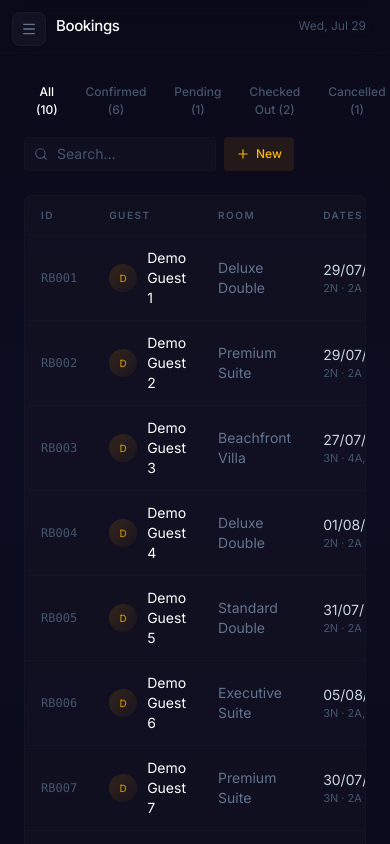
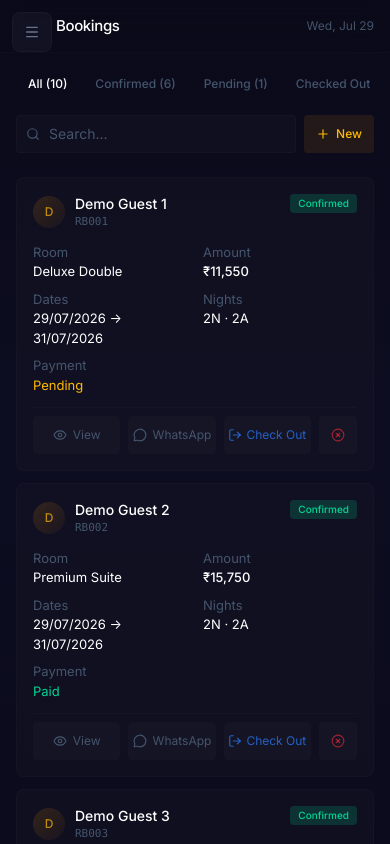
Before and after one commit to ehsaneyyy/resort-book, a React (Vite) app: page /bookings in a window 390 px wide. Shown: the top 844 px of the page. Built offline with nearby package versions, Linux system fonts and the light colour scheme.

Commit message:
core dashboard pages and supporting UI components for management of bookings, guests, and seasonal pricing

```diff
--- a/src/components/ConfirmDialog.jsx
+++ b/src/components/ConfirmDialog.jsx
@@ -34,13 +34,13 @@ export default function ConfirmDialog({ title, message, onConfirm, onCancel, var
           <button
             ref={btnRef}
             onClick={onConfirm}
-            className={`flex-1 py-2 ${s.btn} font-medium rounded text-[12px] transition-colors`}
+            className={`flex-1 py-2.5 ${s.btn} font-medium rounded text-[12px] transition-colors`}
           >
             {confirmText}
           </button>
           <button
             onClick={onCancel}
-            className="px-5 py-2 bg-dark-700 hover:bg-dark-600 text-slate-400 text-[12px] font-medium rounded transition-colors"
+            className="px-5 py-2.5 bg-dark-700 hover:bg-dark-600 text-slate-400 text-[12px] font-medium rounded transition-colors"
           >
             Cancel
           </button>
--- a/src/components/Layout.jsx
+++ b/src/components/Layout.jsx
@@ -1,22 +1,24 @@
+import { useState } from 'react';
 import { Outlet, useLocation } from 'react-router-dom';
 import Sidebar from './Sidebar';
 
 export default function Layout() {
+  const [sidebarOpen, setSidebarOpen] = useState(false);
   const location = useLocation();
   const pageName = location.pathname === '/' ? 'Dashboard' : location.pathname.slice(1).charAt(0).toUpperCase() + location.pathname.slice(2);
   const today = new Date().toLocaleDateString('en-US', { weekday: 'short', month: 'short', day: 'numeric' });
 
   return (
     <div className="min-h-screen">
-      <Sidebar />
+      <Sidebar sidebarOpen={sidebarOpen} onToggle={() => setSidebarOpen(prev => !prev)} />
       <div className="lg:ml-56">
         <header className="sticky top-0 z-30 bg-dark-900/70 backdrop-blur-md border-b border-white/[0.02]">
-          <div className="flex items-center justify-between h-13 px-6 pl-14 lg:pl-6">
+          <div className="flex items-center justify-between h-13 px-4 sm:px-6 pl-14 lg:pl-6">
             <h1 className="text-[15px] font-medium text-white tracking-tight">{pageName}</h1>
             <span className="text-[12px] text-slate-600">{today}</span>
           </div>
         </header>
-        <main className="p-6">
+        <main className="p-4 sm:p-6">
           <Outlet />
         </main>
       </div>
--- a/src/components/Modal.jsx
+++ b/src/components/Modal.jsx
@@ -3,13 +3,13 @@ export default function Modal({ title, onClose, children }) {
     <div className="fixed inset-0 z-50 flex items-center justify-center p-4">
       <div className="absolute inset-0 bg-black/60 backdrop-blur-sm" onClick={onClose} />
       <div className="relative w-full max-w-2xl max-h-[90vh] bg-dark-800/95 rounded-lg border border-white/[0.02] overflow-y-auto mx-2 sm:mx-4">
-        <div className="sticky top-0 bg-dark-800/95 border-b border-white/[0.02] px-5 py-3.5 flex items-center justify-between z-10">
+        <div className="sticky top-0 bg-dark-800/95 border-b border-white/[0.02] px-4 sm:px-5 py-3.5 flex items-center justify-between z-10">
           <h3 className="text-sm font-medium text-white">{title}</h3>
           <button onClick={onClose} className="p-1.5 text-slate-600 hover:text-amber-400 transition-colors">
             <svg className="w-4 h-4" fill="none" stroke="currentColor" viewBox="0 0 24 24"><path strokeLinecap="round" strokeLinejoin="round" strokeWidth={2} d="M6 18L18 6M6 6l12 12" /></svg>
           </button>
         </div>
-        <div className="p-5">{children}</div>
+        <div className="p-4 sm:p-5">{children}</div>
       </div>
     </div>
   );
--- a/src/components/Sidebar.jsx
+++ b/src/components/Sidebar.jsx
@@ -15,8 +15,7 @@ const navItems = [
   { to: '/settings', icon: Settings, label: 'Settings' },
 ];
 
-export default function Sidebar() {
-  const [open, setOpen] = useState(false);
+export default function Sidebar({ sidebarOpen, onToggle }) {
   const [showQuickAdd, setShowQuickAdd] = useState(false);
   const location = useLocation();
   const { bookings } = useStore();
@@ -24,13 +23,13 @@ export default function Sidebar() {
 
   return (
     <>
-      <button onClick={() => setOpen(true)} className="lg:hidden fixed top-3 left-3 z-50 p-2 bg-dark-800/80 border border-white/[0.03] rounded-lg text-slate-500">
-        <Menu className="w-4 h-4" />
+      <button onClick={onToggle} className="lg:hidden fixed top-3 left-3 z-50 flex items-center justify-center w-10 h-10 bg-dark-800/80 border border-white/[0.03] rounded-lg text-slate-500 hover:text-white transition-colors active:scale-95">
+        {sidebarOpen ? <X className="w-4 h-4" /> : <Menu className="w-4 h-4" />}
       </button>
 
-      {open && <div className="fixed inset-0 bg-black/60 z-40 lg:hidden backdrop-blur-sm" onClick={() => setOpen(false)} />}
+      {sidebarOpen && <div className="fixed inset-0 bg-black/60 z-40 lg:hidden backdrop-blur-sm" onClick={onToggle} />}
 
-      <aside className={`fixed top-0 left-0 bottom-0 w-56 bg-dark-800 border-r border-white/[0.02] z-50 transition-transform duration-200 ${open ? 'translate-x-0' : '-translate-x-full'} lg:translate-x-0`}>
+      <aside className={`fixed top-0 left-0 bottom-0 w-56 bg-dark-800 border-r border-white/[0.02] z-50 transition-all duration-200 ease-out ${sidebarOpen ? 'translate-x-0' : '-translate-x-full'} lg:translate-x-0`}>
         <div className="px-5 h-14 flex items-center gap-3 border-b border-white/[0.02]">
           <div className="w-8 h-8 bg-gradient-to-br from-amber-500/80 to-amber-600/80 rounded-lg flex items-center justify-center flex-shrink-0 shadow-sm">
             <span className="text-white text-[11px] font-semibold">RA</span>
@@ -39,8 +38,8 @@ export default function Sidebar() {
             <p className="text-[13px] font-medium text-white truncate">resort-demo</p>
             <p className="text-[9px] text-slate-600 tracking-wide uppercase">Admin Panel</p>
           </div>
-          <button onClick={() => setOpen(false)} className="lg:hidden ml-auto p-1 text-slate-600 hover:text-slate-400 transition-colors">
-            <X className="w-3.5 h-3.5" />
+          <button onClick={onToggle} className="lg:hidden ml-auto flex items-center justify-center w-8 h-8 text-slate-600 hover:text-white rounded-lg transition-colors">
+            <X className="w-4 h-4" />
           </button>
         </div>
 
@@ -51,8 +50,8 @@ export default function Sidebar() {
               <NavLink
                 key={item.to}
                 to={item.to}
-                onClick={() => setOpen(false)}
-                className={`flex items-center gap-3 px-3 py-2 text-[13px] transition-colors ${isActive ? 'text-white border-l-2 border-amber-500/60 bg-white/[0.02]' : 'text-slate-600 hover:text-slate-300 border-l-2 border-transparent'}`}
+                onClick={onToggle}
+                className={`flex items-center gap-3 px-3 py-2.5 min-h-[44px] text-[13px] transition-colors rounded-lg ${isActive ? 'text-white bg-white/[0.04]' : 'text-slate-600 hover:text-slate-300 hover:bg-white/[0.02]'}`}
               >
                 <item.icon className={`w-4 h-4 flex-shrink-0 ${isActive ? 'text-amber-400/80' : ''}`} />
                 <span>{item.label}</span>
@@ -65,7 +64,7 @@ export default function Sidebar() {
         </nav>
 
         <div className="absolute bottom-0 left-0 right-0 p-3 border-t border-white/[0.02]">
-          <button onClick={() => { setOpen(false); setShowQuickAdd(true); }} className="flex items-center gap-3 px-3 py-2 w-full text-[13px] text-slate-600 hover:text-emerald-400 transition-colors border-l-2 border-transparent hover:border-emerald-500/60">
+          <button onClick={() => { onToggle(); setTimeout(() => setShowQuickAdd(true), 200); }} className="flex items-center gap-3 px-3 py-2.5 min-h-[44px] w-full text-[13px] text-slate-600 hover:text-emerald-400 transition-colors rounded-lg hover:bg-white/[0.02]">
             <MessageCircle className="w-4 h-4" />
             <span>Quick Add</span>
             <Plus className="w-3 h-3 ml-auto" />
--- a/src/pages/Bookings.jsx
+++ b/src/pages/Bookings.jsx
@@ -90,25 +90,29 @@ export default function Bookings() {
   return (
     <div className="space-y-6">
       <div className="flex flex-col sm:flex-row sm:items-center justify-between gap-3">
-        <div className="flex gap-1">
+        <div className="flex gap-1 overflow-x-auto pb-1">
           {['all', 'Confirmed', 'Pending', 'Checked Out', 'Cancelled'].map(s => (
-            <button key={s} onClick={() => setFilter(s)} className={`px-3 py-1.5 rounded text-[12px] font-medium transition-colors ${filter === s ? 'text-white' : 'text-slate-600 hover:text-slate-400'}`}>
+            <button key={s} onClick={() => setFilter(s)} className={`px-3 py-1.5 rounded text-[12px] font-medium transition-colors whitespace-nowrap ${filter === s ? 'text-white' : 'text-slate-600 hover:text-slate-400'}`}>
               {s === 'all' ? `All (${stats.total})` : `${s} (${stats[s]})`}
             </button>
           ))}
         </div>
         <div className="flex gap-2">
-          <div className="relative">
+          <div className="relative flex-1 sm:flex-none">
             <Search className="absolute left-2.5 top-1/2 -translate-y-1/2 w-3.5 h-3.5 text-slate-600" />
-            <input value={search} onChange={e => setSearch(e.target.value)} placeholder="Search..." className="pl-8 pr-3 py-1.5 bg-dark-800/50 border border-white/[0.02] rounded text-sm text-white w-48 focus:outline-none focus:border-white/10 placeholder-slate-600" />
+            <input value={search} onChange={e => setSearch(e.target.value)} placeholder="Search..." className="w-full sm:w-48 pl-8 pr-3 py-2 bg-dark-800/50 border border-white/[0.02] rounded text-sm text-white focus:outline-none focus:border-white/10 placeholder-slate-600" />
           </div>
-          <button onClick={openAdd} className="px-3 py-1.5 bg-amber-500/10 hover:bg-amber-500/20 text-amber-400 text-[12px] font-medium rounded transition-colors flex items-center gap-1.5">
+          <button onClick={openAdd} className="px-3 py-2 bg-amber-500/10 hover:bg-amber-500/20 text-amber-400 text-[12px] font-medium rounded transition-colors flex items-center gap-1.5">
             <Plus className="w-3.5 h-3.5" /> New
           </button>
         </div>
       </div>
 
-      <div className="bg-dark-800/50 rounded-lg border border-white/[0.02] overflow-hidden">
+      {filtered.length === 0 ? (
+        <div className="bg-dark-800/50 rounded-lg border border-white/[0.02] py-12 text-center text-sm text-slate-600">No bookings</div>
+      ) : (
+        <>
+          <div className="hidden lg:block bg-dark-800/50 rounded-lg border border-white/[0.02] overflow-hidden">
             <div className="overflow-x-auto">
               <table className="w-full">
                 <thead>
@@ -119,9 +123,7 @@ export default function Bookings() {
                   </tr>
                 </thead>
                 <tbody className="divide-y divide-white/[0.02]">
-              {filtered.length === 0 ? (
-                <tr><td colSpan={7} className="py-12 text-center text-sm text-slate-600">No bookings</td></tr>
-              ) : filtered.map(b => {
+                  {filtered.map(b => {
                     const g = getGuest(b.guestId);
                     const r = getRoom(b.roomId);
                     return (
@@ -147,11 +149,11 @@ export default function Bookings() {
                         </td>
                         <td className="py-3 px-4">
                           <div className="flex gap-1">
-                        <button onClick={() => setDetail(b)} className="p-1 text-slate-600 hover:text-amber-400 transition-colors"><Eye className="w-3.5 h-3.5" /></button>
-                        <button onClick={() => sendWhatsApp(b, 'confirm')} className="p-1 text-slate-600 hover:text-emerald-400 transition-colors"><MessageCircle className="w-3.5 h-3.5" /></button>
-                        {b.status === 'Pending' && <><button onClick={() => update(b.id, 'Confirmed')} className="p-1 text-emerald-500/60 hover:text-emerald-400 transition-colors"><CheckCircle className="w-3.5 h-3.5" /></button><button onClick={() => update(b.id, 'Cancelled')} className="p-1 text-red-500/60 hover:text-red-400 transition-colors"><XCircle className="w-3.5 h-3.5" /></button></>}
-                        {b.status === 'Confirmed' && <><button onClick={() => update(b.id, 'Checked Out')} className="p-1 text-blue-500/60 hover:text-blue-400 transition-colors"><LogOut className="w-3.5 h-3.5" /></button><button onClick={() => update(b.id, 'Cancelled')} className="p-1 text-red-500/60 hover:text-red-400 transition-colors"><XCircle className="w-3.5 h-3.5" /></button></>}
-                        {(b.status === 'Checked Out' || b.status === 'Cancelled') && <button onClick={() => del(b.id)} className="p-1 text-slate-600 hover:text-red-400 transition-colors"><Trash2 className="w-3.5 h-3.5" /></button>}
+                            <button onClick={() => setDetail(b)} className="p-1.5 text-slate-600 hover:text-amber-400 transition-colors"><Eye className="w-3.5 h-3.5" /></button>
+                            <button onClick={() => sendWhatsApp(b, 'confirm')} className="p-1.5 text-slate-600 hover:text-emerald-400 transition-colors"><MessageCircle className="w-3.5 h-3.5" /></button>
+                            {b.status === 'Pending' && <><button onClick={() => update(b.id, 'Confirmed')} className="p-1.5 text-emerald-500/60 hover:text-emerald-400 transition-colors"><CheckCircle className="w-3.5 h-3.5" /></button><button onClick={() => update(b.id, 'Cancelled')} className="p-1.5 text-red-500/60 hover:text-red-400 transition-colors"><XCircle className="w-3.5 h-3.5" /></button></>}
+                            {b.status === 'Confirmed' && <><button onClick={() => update(b.id, 'Checked Out')} className="p-1.5 text-blue-500/60 hover:text-blue-400 transition-colors"><LogOut className="w-3.5 h-3.5" /></button><button onClick={() => update(b.id, 'Cancelled')} className="p-1.5 text-red-500/60 hover:text-red-400 transition-colors"><XCircle className="w-3.5 h-3.5" /></button></>}
+                            {(b.status === 'Checked Out' || b.status === 'Cancelled') && <button onClick={() => del(b.id)} className="p-1.5 text-slate-600 hover:text-red-400 transition-colors"><Trash2 className="w-3.5 h-3.5" /></button>}
                           </div>
                         </td>
                       </tr>
@@ -161,6 +163,45 @@ export default function Bookings() {
               </table>
             </div>
           </div>
+
+          <div className="lg:hidden space-y-3">
+            {filtered.map(b => {
+              const g = getGuest(b.guestId);
+              const r = getRoom(b.roomId);
+              return (
+                <div key={b.id} className="bg-dark-800/50 rounded-lg border border-white/[0.02] p-4">
+                  <div className="flex items-start justify-between mb-3">
+                    <div className="flex items-center gap-2.5">
+                      <div className="w-8 h-8 rounded-full bg-gradient-to-br from-amber-500/15 to-amber-600/5 flex items-center justify-center text-amber-400/70 text-xs font-medium flex-shrink-0">{g?.name.charAt(0) || '?'}</div>
+                      <div>
+                        <p className="text-sm font-medium text-white">{g?.name || 'Unknown'}</p>
+                        <p className="text-[11px] font-mono text-slate-600">{b.id}</p>
+                      </div>
+                    </div>
+                    <span className={`px-2 py-0.5 text-[10px] font-medium rounded ${statusColor(b.status)}`}>{b.status}</span>
+                  </div>
+                  <div className="grid grid-cols-2 gap-y-2 gap-x-4 text-[13px] mb-3">
+                    <div><span className="text-slate-600">Room</span><p className="text-white">{r?.name || b.roomId}</p></div>
+                    <div><span className="text-slate-600">Amount</span><p className="text-white font-medium">{formatCurrency(b.total)}</p></div>
+                    <div><span className="text-slate-600">Dates</span><p className="text-white">{formatDate(b.checkIn)} → {formatDate(b.checkOut)}</p></div>
+                    <div><span className="text-slate-600">Nights</span><p className="text-white">{b.nights}N · {b.adults}A{b.children ? `, ${b.children}C` : ''}</p></div>
+                    <div><span className="text-slate-600">Payment</span><p className={`${b.paymentStatus === 'Paid' ? 'text-emerald-400' : b.paymentStatus === 'Refunded' ? 'text-red-400' : 'text-amber-400'}`}>{b.paymentStatus}</p></div>
+                  </div>
+                  <div className="flex gap-2 pt-2 border-t border-white/[0.02]">
+                    <button onClick={() => setDetail(b)} className="flex-1 flex items-center justify-center gap-1.5 py-2.5 text-[12px] text-slate-600 hover:text-amber-400 bg-white/[0.02] hover:bg-white/[0.04] rounded transition-colors"><Eye className="w-3.5 h-3.5" /> View</button>
+                    <button onClick={() => sendWhatsApp(b, 'confirm')} className="flex-1 flex items-center justify-center gap-1.5 py-2.5 text-[12px] text-slate-600 hover:text-emerald-400 bg-white/[0.02] hover:bg-white/[0.04] rounded transition-colors"><MessageCircle className="w-3.5 h-3.5" /> WhatsApp</button>
+                    {b.status === 'Pending' && <button onClick={() => update(b.id, 'Confirmed')} className="flex-1 py-2.5 text-[12px] text-emerald-500/70 hover:text-emerald-400 bg-white/[0.02] hover:bg-white/[0.04] rounded transition-colors flex items-center justify-center gap-1"><CheckCircle className="w-3.5 h-3.5" /> Confirm</button>}
+                    {b.status === 'Pending' && <button onClick={() => update(b.id, 'Cancelled')} className="py-2.5 px-3 text-[12px] text-red-500/60 hover:text-red-400 bg-white/[0.02] hover:bg-white/[0.04] rounded transition-colors"><XCircle className="w-3.5 h-3.5" /></button>}
+                    {b.status === 'Confirmed' && <button onClick={() => update(b.id, 'Checked Out')} className="flex-1 py-2.5 text-[12px] text-blue-500/70 hover:text-blue-400 bg-white/[0.02] hover:bg-white/[0.04] rounded transition-colors flex items-center justify-center gap-1"><LogOut className="w-3.5 h-3.5" /> Check Out</button>}
+                    {b.status === 'Confirmed' && <button onClick={() => update(b.id, 'Cancelled')} className="py-2.5 px-3 text-[12px] text-red-500/60 hover:text-red-400 bg-white/[0.02] hover:bg-white/[0.04] rounded transition-colors"><XCircle className="w-3.5 h-3.5" /></button>}
+                    {(b.status === 'Checked Out' || b.status === 'Cancelled') && <button onClick={() => del(b.id)} className="flex-1 py-2.5 text-[12px] text-slate-600 hover:text-red-400 bg-white/[0.02] hover:bg-white/[0.04] rounded transition-colors flex items-center justify-center gap-1"><Trash2 className="w-3.5 h-3.5" /> Delete</button>}
+                  </div>
+                </div>
+              );
+            })}
+          </div>
+        </>
+      )}
 
       {detail && (
         <Modal title={`Booking ${detail.id}`} onClose={() => setDetail(null)}>
--- a/src/pages/Rooms.jsx
+++ b/src/pages/Rooms.jsx
@@ -45,9 +45,9 @@ export default function Rooms() {
         </button>
       </div>
 
-      <div className="flex gap-1">
+      <div className="flex gap-1 overflow-x-auto pb-1">
         {types.map(t => (
-          <button key={t} onClick={() => setFilter(t)} className={`px-3 py-1.5 rounded text-[12px] font-medium transition-colors ${filter === t ? 'text-white' : 'text-slate-600 hover:text-slate-400'}`}>{t === 'all' ? 'All' : t}</button>
+          <button key={t} onClick={() => setFilter(t)} className={`px-3 py-1.5 rounded text-[12px] font-medium transition-colors whitespace-nowrap ${filter === t ? 'text-white' : 'text-slate-600 hover:text-slate-400'}`}>{t === 'all' ? 'All' : t}</button>
         ))}
       </div>
 
```
Also changed, not shown: src/pages/Dashboard.jsx (+4 -4 lines), src/pages/Guests.jsx (+4 -4 lines), src/pages/Pricing.jsx (+4 -4 lines), src/pages/Reports.jsx (+4 -4 lines), src/pages/Settings.jsx (+8 -8 lines). Lines whose indentation alone changed are shown as unchanged.
